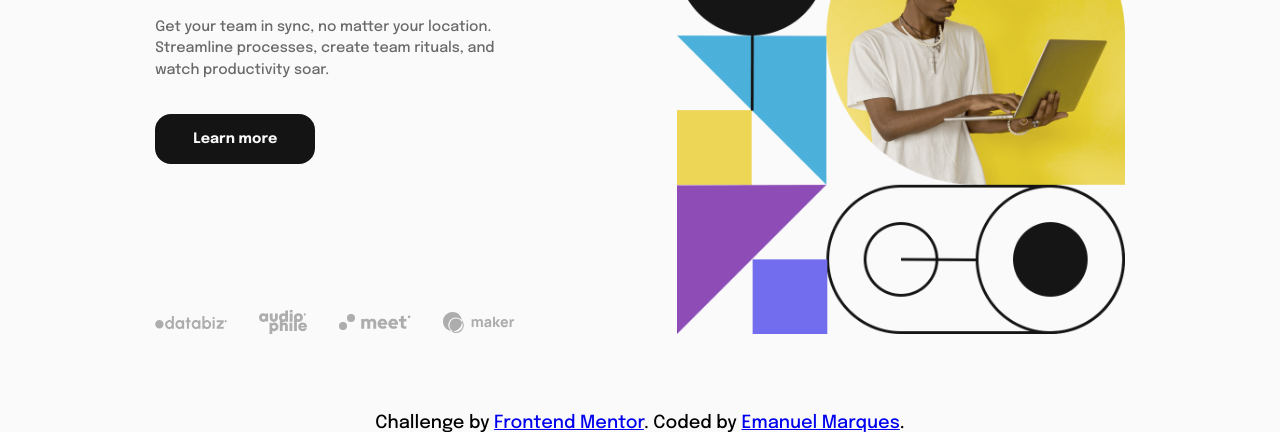
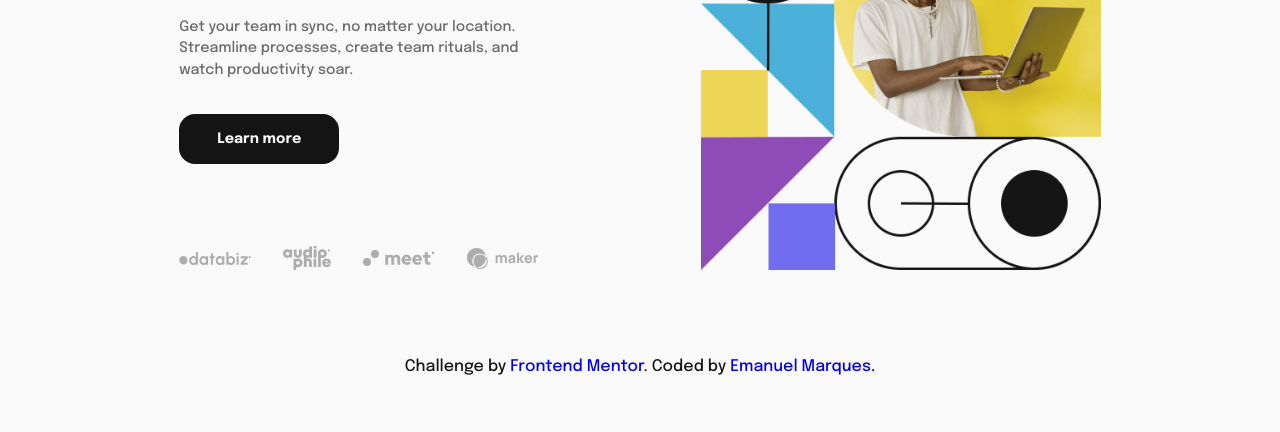
Before and after one commit to emanuelmarques45/landing-page-snap, a website: page index.html in a window 1280 px wide. Shown: the part 383-815 px from the top of the page. Drawn offline with Linux system fonts and the light colour scheme.

Commit message:
image size updated

```diff
--- a/index.html
+++ b/index.html
@@ -112,10 +112,10 @@
   </main>
 
   <footer>
-    <div class="attribution">
+    <p>
       Challenge by <a href="https://www.frontendmentor.io?ref=challenge" target="_blank">Frontend Mentor</a>.
-      Coded by <a href="#">Emanuel Marques</a>.
-    </div>
+      Coded by <a href="https://www.linkedin.com/in/emanuel-marques-541617215/">Emanuel Marques</a>.
+    </p>
   </footer>
 
   <div class="overlay"></div>
--- a/index.scss
+++ b/index.scss
@@ -8,6 +8,7 @@
     border: 0;
     box-sizing: border-box;
     list-style-type: none;
+    text-decoration: none;
     font-family: 'Epilogue', sans-serif;
 }
 
@@ -338,6 +339,12 @@ main {
 footer {
     margin-top: 5rem;
     text-align: center;
+    padding: .5rem;
+
+    & p {
+        font-size: 1rem;
+        color: $color-black;
+    }
 }
 
 @media(min-width: 800px) {
@@ -438,7 +445,7 @@ footer {
         justify-content: center;
 
         & .illustration {
-            width: 28rem;
+            width: 25rem;
         }
 
         & .main__content {
```
Also changed, not shown: index.css, 1 other file.
